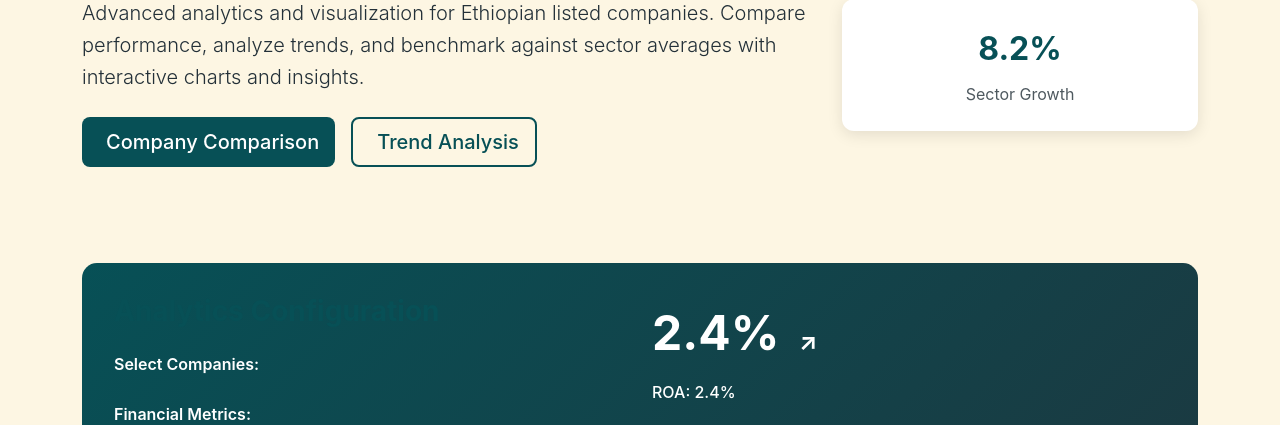
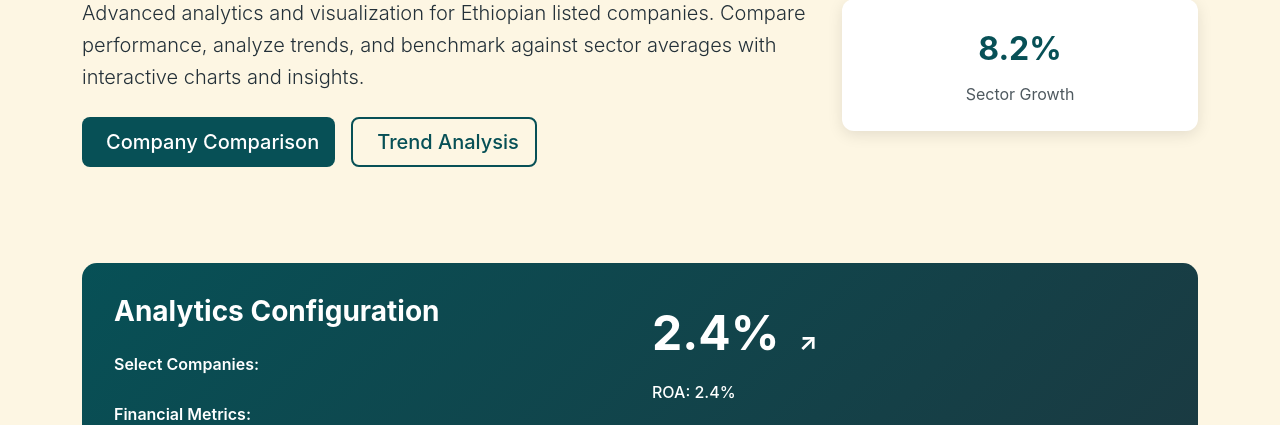
Before and after one commit to abela-21/ethiopia-financial-data, a Flask app: page /analytics in a window 1280 px wide. Shown: the part 360-785 px from the top of the page. Run offline with Flask 3, Linux system fonts and the light colour scheme; parts of the project's set-up code (start-up, migrations or seed data) failed here and were passed over; some libraries are stand-ins or nearby versions.

Commit message:
Improve the visibility of the analytics configuration title
Apply inline CSS to change the color of the "Analytics Configuration" title to white in `templates/analytics.html`.

Replit-Commit-Author: Agent
Replit-Commit-Session-Id: d90c0c0e-a632-408f-8798-0d23c952e810
Replit-Commit-Screenshot-Url: https://storage.googleapis.com/screenshot-production-us-central1/2f368adc-7e52-4124-b315-06ff67783e08/c6f5c2f3-d211-4db5-80d3-89adcff603ef.jpg

```diff
--- a/templates/analytics.html
+++ b/templates/analytics.html
@@ -119,7 +119,7 @@
             <div class="metric-selector">
                 <div class="row">
                     <div class="col-lg-6">
-                        <h3 class="fw-bold mb-4">Analytics Configuration</h3>
+                        <h3 class="fw-bold mb-4" style="color: white;">Analytics Configuration</h3>
 
                         <div class="form-group mb-3">
                             <label class="form-label fw-semibold">Select Companies:</label>
```
